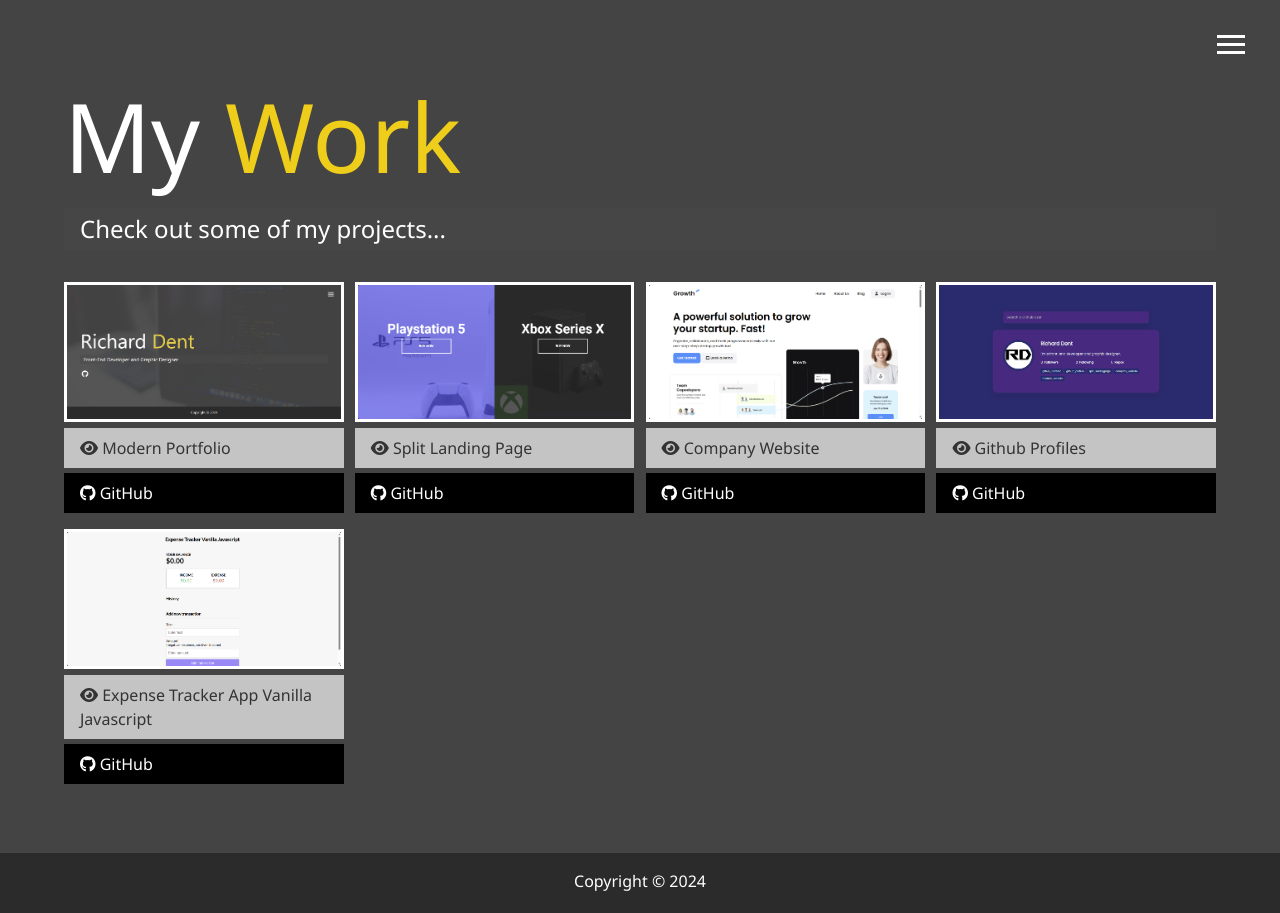
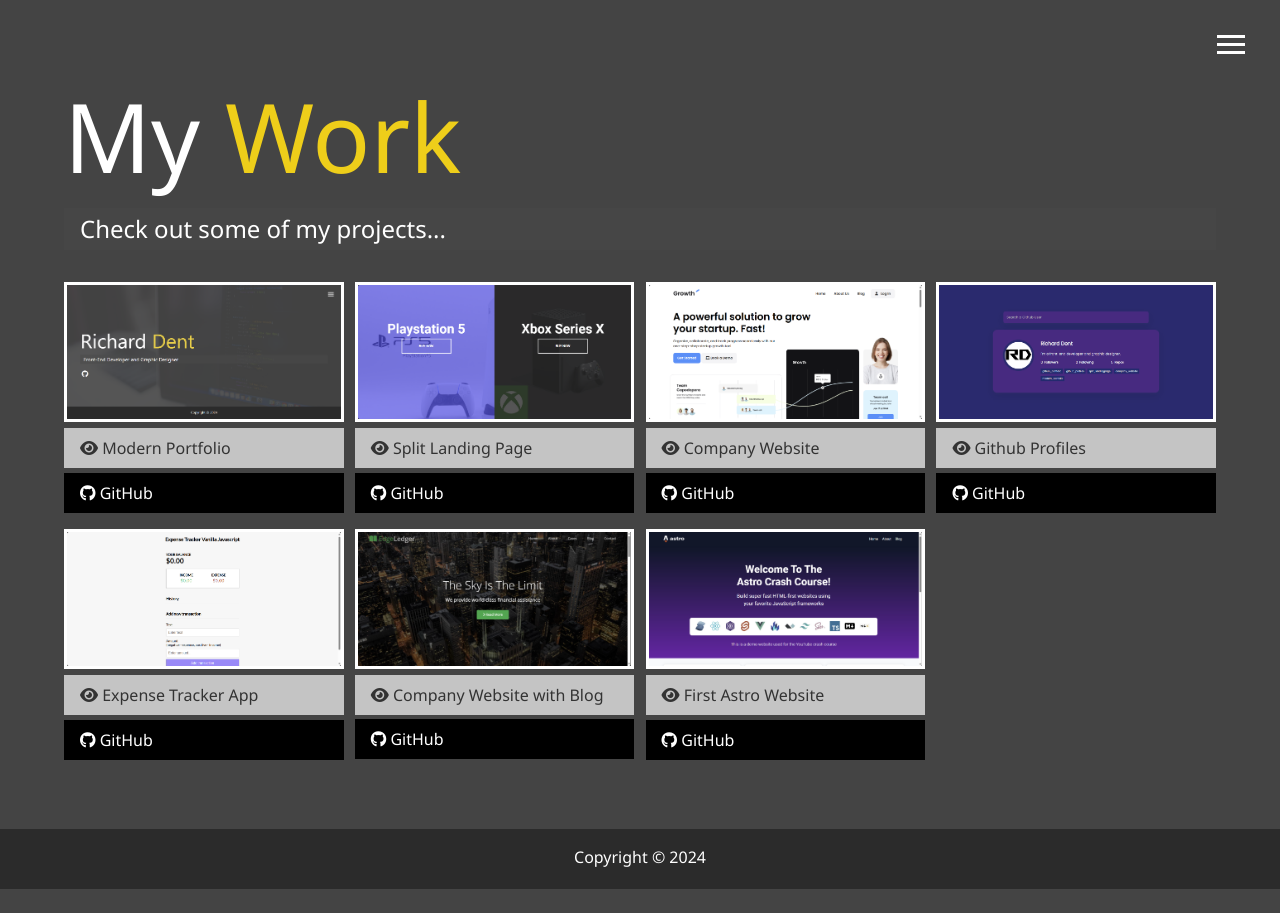
Before and after one commit to Richard-Dent/github_portfolio, a website: page dist/work.html in a window 1280 px wide. After the commit the page ends 889 px from the top, so only its background shows below. Drawn offline with Linux system fonts and the light colour scheme.

Commit message:
added company w-blog and first astro websites

```diff
--- a/dist/work.html
+++ b/dist/work.html
@@ -101,23 +101,35 @@
                     <img src="img/projects/EXPENSE_TRACKING_APP_VANILLA_JAVASCRIPT.png" alt="Project">
                 </a>
                 <a href="https://richard-dent.github.io/expense_tracker_app_vanilla_javascript/" target="_blank" rel="noopener noreferrer" class="btn-light">
-                    <i class="fas fa-eye"></i> Expense Tracker App Vanilla Javascript
+                    <i class="fas fa-eye"></i> Expense Tracker App
                 </a>
                 <a href="https://github.com/Richard-Dent/expense_tracker_app_vanilla_javascript" target="_blank" rel="noopener noreferrer" class="btn-dark">
                     <i class="fab fa-github"></i> GitHub
                 </a>
             </div>
-            <!-- <div class="item">
-                <a href="#!">
-                    <img src="img/projects/project1.jpg" alt="Project">
+            <div class="item">
+                <a href="https://richard-dent.github.io/company_website_with_blog/" target="_blank" rel="noopener noreferrer">
+                    <img src="img/projects/COMPANY_WEBSITE_WITH_BLOG.png" alt="Project">
                 </a>
-                <a href="#" class="btn-light">
-                    <i class="fas fa-eye"></i> Project
+                <a href="https://richard-dent.github.io/company_website_with_blog/" target="_blank" rel="noopener noreferrer" class="btn-light">
+                    <i class="fas fa-eye"></i> Company Website with Blog
                 </a>
-                <a href="#" class="btn-dark">
+                <a href="https://github.com/Richard-Dent/company_website_with_blog" target="_blank" rel="noopener noreferrer" class="btn-dark">
                     <i class="fab fa-github"></i> GitHub
                 </a>
-            </div> -->
+            </div>
+            <div class="item">
+                <a href="https://first-astro-website-liard.vercel.app/" target="_blank" rel="noopener noreferrer">
+                    <img src="img/projects/FIRST_ASTRO_WEBSITE.png" alt="Project">
+                </a>
+                <a href="https://first-astro-website-liard.vercel.app/" target="_blank" rel="noopener noreferrer" class="btn-light">
+                    <i class="fas fa-eye"></i> First Astro Website
+                </a>
+                <a href="https://github.com/Richard-Dent/first-astro-website" target="_blank" rel="noopener noreferrer" class="btn-dark">
+                    <i class="fab fa-github"></i> GitHub
+                </a>
+            </div>
+
             <!-- <div class="item">
                 <a href="#!">
                     <img src="img/projects/project2.jpg" alt="Project">
```
Also changed, not shown: dist/img/projects/COMPANY_WEBSITE_WITH_BLOG.png (added), dist/img/projects/FIRST_ASTRO_WEBSITE.png (added), dist/img/projects/project1.jpg (deleted), dist/img/projects/project2.jpg (deleted), dist/img/projects/project3.jpg (deleted), dist/img/projects/project4.jpg (deleted), dist/img/projects/project5.jpg (deleted).
